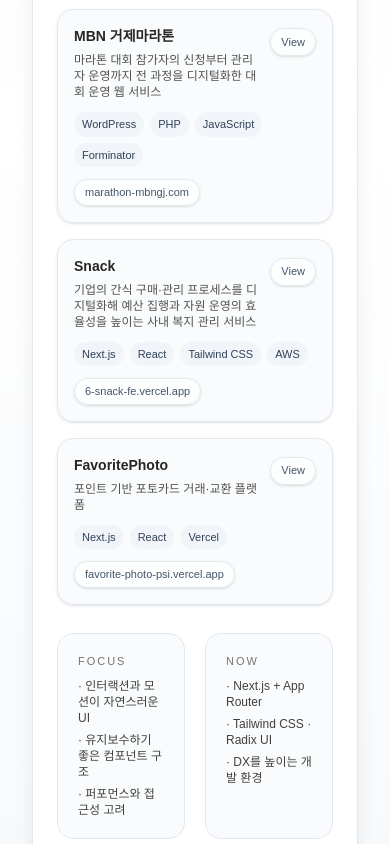
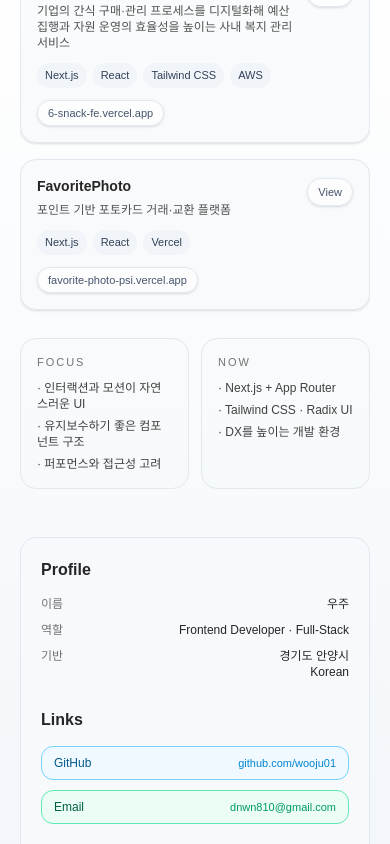
Before and after one commit to wooju01/profile_page, a Next.js app: page / in a window 390 px wide. Shown: the part 1156-2000 px from the top of the page. Built offline with nearby package versions, Linux system fonts and the light colour scheme.

Commit message:
fix: 모바일 영역 넓힘

```diff
--- a/app/page.tsx
+++ b/app/page.tsx
@@ -4,12 +4,12 @@ import { ProfileAside } from "@/components/ProfileAside";
 
 export default function Home() {
   return (
-    <main className="min-h-screen bg-gradient-to-b from-slate-100 via-white to-slate-100 text-foreground flex items-center justify-center px-8 pt-24 pb-16 sm:px-6 sm:py-16 dark:from-slate-950 dark:via-slate-900 dark:to-slate-950">
+    <main className="min-h-screen bg-gradient-to-b from-slate-100 via-white to-slate-100 text-foreground flex items-center justify-center px-5 pt-20 pb-12 sm:px-6 sm:py-16 dark:from-slate-950 dark:via-slate-900 dark:to-slate-950">
       <ThemeToggle />
-      <section className="w-full max-w-5xl rounded-[32px] border border-slate-200 bg-white/90 backdrop-blur-xl shadow-xl overflow-hidden dark:border-white/10 dark:bg-slate-950/80 dark:shadow-[0_24px_80px_rgba(0,0,0,0.8)]">
-        <div className="h-2 bg-gradient-to-r from-sky-500 via-emerald-400 to-violet-500" />
+      <section className="w-full max-w-5xl sm:rounded-[32px] sm:border sm:border-slate-200 sm:bg-white/90 sm:backdrop-blur-xl sm:shadow-xl overflow-hidden sm:dark:border-white/10 sm:dark:bg-slate-950/80 sm:dark:shadow-[0_24px_80px_rgba(0,0,0,0.8)]">
+        <div className="hidden sm:block h-2 bg-gradient-to-r from-sky-500 via-emerald-400 to-violet-500" />
 
-        <div className="p-6 sm:p-8 md:p-10 lg:p-12 grid gap-12 md:grid-cols-[1.35fr,1fr] items-start">
+        <div className="p-0 sm:p-8 md:p-10 lg:p-12 grid gap-12 md:grid-cols-[1.35fr,1fr] items-start">
           {/* LEFT: main profile */}
           <ProfileMain />
 
--- a/components/ProfileAside.tsx
+++ b/components/ProfileAside.tsx
@@ -1,6 +1,6 @@
 export function ProfileAside() {
   return (
-    <aside className="space-y-7 rounded-2xl border border-slate-200 bg-slate-50/90 p-6 md:p-7 dark:border-white/5 dark:bg-slate-900/70">
+    <aside className="space-y-7 rounded-2xl border border-slate-200 bg-slate-50/90 p-5 sm:p-6 md:p-7 dark:border-white/5 dark:bg-slate-900/70">
       <div className="space-y-3.5">
         <h3 className="text-base md:text-lg font-semibold text-neutral-800 dark:text-neutral-100">Profile</h3>
         <dl className="space-y-2.5 text-xs md:text-sm text-neutral-600 dark:text-neutral-300">
--- a/components/ProfileMain.tsx
+++ b/components/ProfileMain.tsx
@@ -70,8 +70,8 @@ export function ProfileMain() {
 
       <ProjectsSection />
 
-      <div className="grid grid-cols-2 gap-5 text-xs md:text-sm">
-        <div className="rounded-2xl border border-slate-200 bg-slate-50/80 p-5 space-y-2.5 dark:border-white/5 dark:bg-slate-900/50">
+      <div className="grid grid-cols-2 gap-3 sm:gap-5 text-xs md:text-sm">
+        <div className="rounded-2xl border border-slate-200 bg-slate-50/80 p-4 sm:p-5 space-y-2.5 dark:border-white/5 dark:bg-slate-900/50">
           <p className="text-[11px] md:text-xs font-medium uppercase tracking-[0.18em] text-neutral-500 dark:text-neutral-400">
             Focus
           </p>
@@ -81,7 +81,7 @@ export function ProfileMain() {
             <li>· 퍼포먼스와 접근성 고려</li>
           </ul>
         </div>
-        <div className="rounded-2xl border border-slate-200 bg-slate-50/80 p-5 space-y-2.5 dark:border-white/5 dark:bg-slate-900/50">
+        <div className="rounded-2xl border border-slate-200 bg-slate-50/80 p-4 sm:p-5 space-y-2.5 dark:border-white/5 dark:bg-slate-900/50">
           <p className="text-[11px] md:text-xs font-medium uppercase tracking-[0.18em] text-neutral-500 dark:text-neutral-400">
             Now
           </p>
--- a/components/ThemeToggle.tsx
+++ b/components/ThemeToggle.tsx
@@ -10,7 +10,7 @@ export function ThemeToggle() {
       type="button"
       onClick={toggleTheme}
       aria-label={theme === "light" ? "다크 모드로 전환" : "라이트 모드로 전환"}
-      className="fixed top-6 right-8 sm:right-6 z-50 flex h-11 w-11 items-center justify-center rounded-xl border border-slate-300/80 bg-white/90 text-slate-600 shadow-lg backdrop-blur-sm transition hover:bg-slate-50 dark:border-white/10 dark:bg-slate-900/90 dark:text-slate-300 dark:hover:bg-slate-800/90"
+      className="fixed top-4 right-5 sm:top-6 sm:right-6 z-50 flex h-11 w-11 items-center justify-center rounded-xl border border-slate-300/80 bg-white/90 text-slate-600 shadow-lg backdrop-blur-sm transition hover:bg-slate-50 dark:border-white/10 dark:bg-slate-900/90 dark:text-slate-300 dark:hover:bg-slate-800/90"
     >
       {theme === "light" ? (
         <svg xmlns="http://www.w3.org/2000/svg" width="20" height="20" viewBox="0 0 24 24" fill="none" stroke="currentColor" strokeWidth="2" strokeLinecap="round" strokeLinejoin="round">
```
